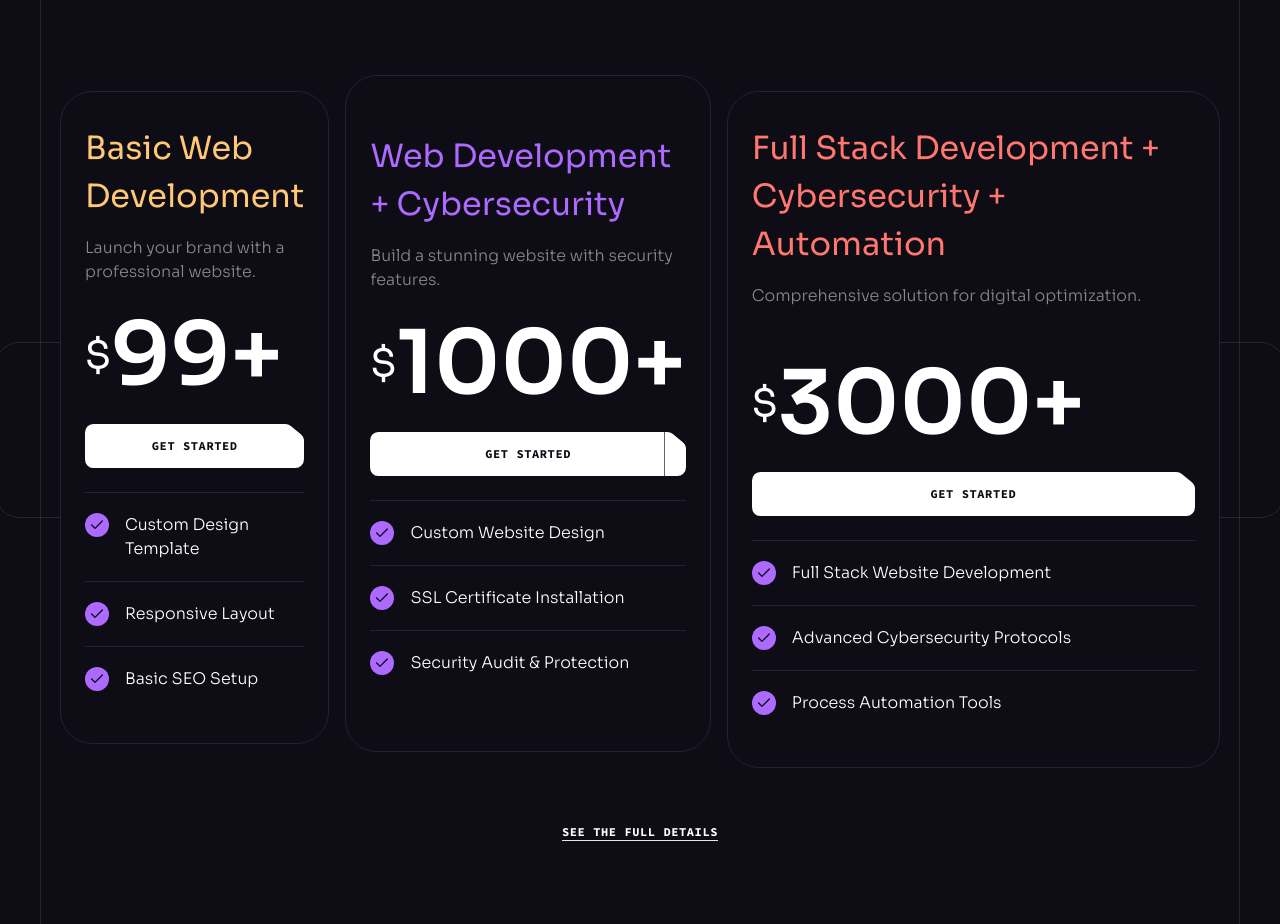
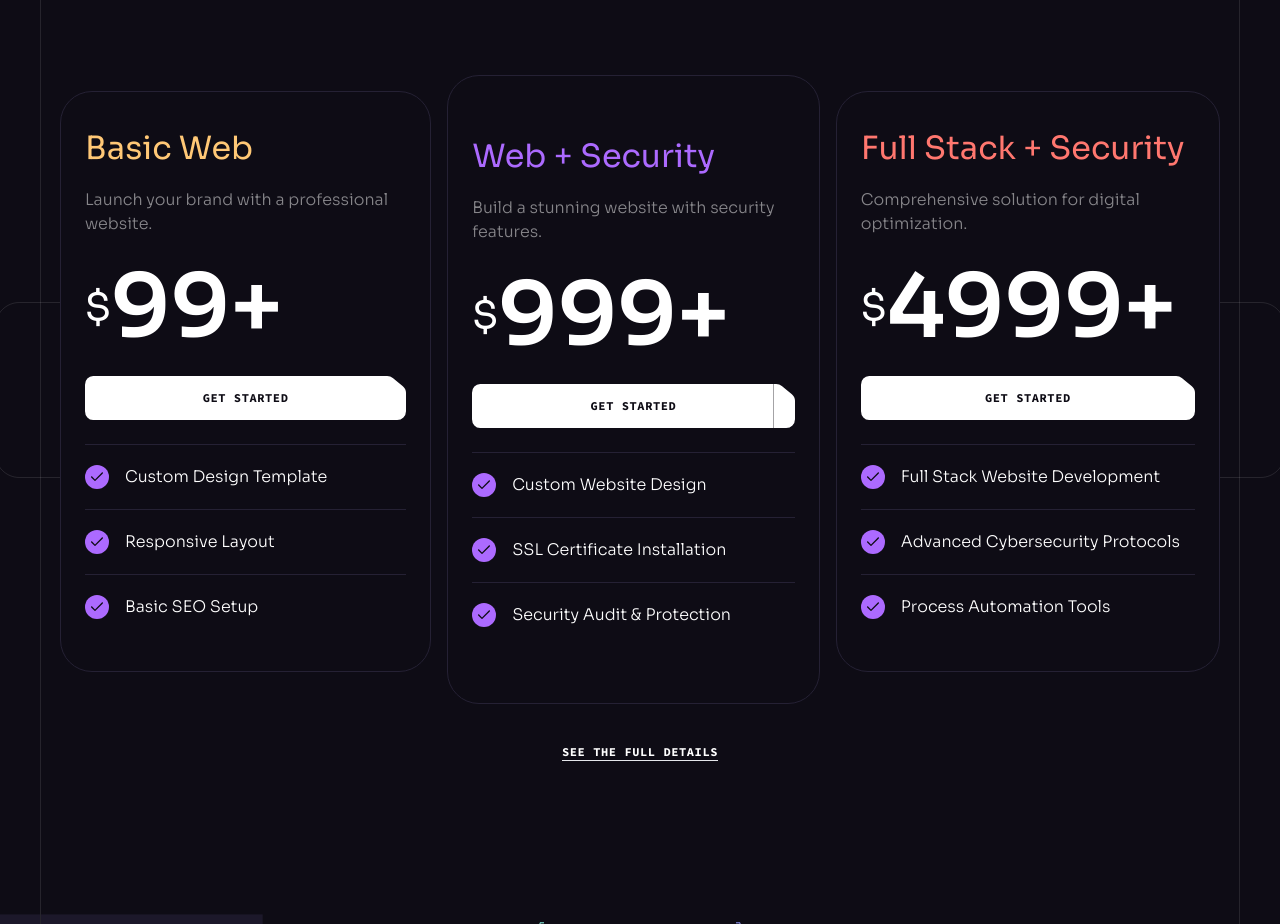
Before and after one commit to codesec-ninja/codesec-web, a React (Vite) app: page / in a window 1280 px wide. Shown: the part 6520-7444 px from the top of the page. Built offline with nearby package versions, Linux system fonts and the light colour scheme; grey boxes are pictures that could not be loaded.

Commit message:
content change

```diff
--- a/src/constants/index.js
+++ b/src/constants/index.js
@@ -208,9 +208,9 @@ export const collabApps = [
 export const pricing = [
   {
     id: "0",
-    title: "Basic Web Development",
+    title: "Basic Web",
     description: "Launch your brand with a professional website.",
-    price: "99+" ,
+    price: "99+",
     features: [
       "Custom Design Template",
       "Responsive Layout",
@@ -219,9 +219,9 @@ export const pricing = [
   },
   {
     id: "1",
-    title: "Web Development + Cybersecurity",
+    title: "Web + Security",
     description: "Build a stunning website with security features.",
-    price: "1000+",
+    price: "999+",
     features: [
       "Custom Website Design",
       "SSL Certificate Installation",
@@ -230,9 +230,9 @@ export const pricing = [
   },
   {
     id: "2",
-    title: "Full Stack Development + Cybersecurity + Automation",
+    title: "Full Stack + Security",
     description: "Comprehensive solution for digital optimization.",
-    price: "3000+",
+    price: "4999+",
     features: [
       "Full Stack Website Development",
       "Advanced Cybersecurity Protocols",
@@ -240,6 +240,7 @@ export const pricing = [
     ],
   },
 ];
+
 
 
 export const benefits = [
```
